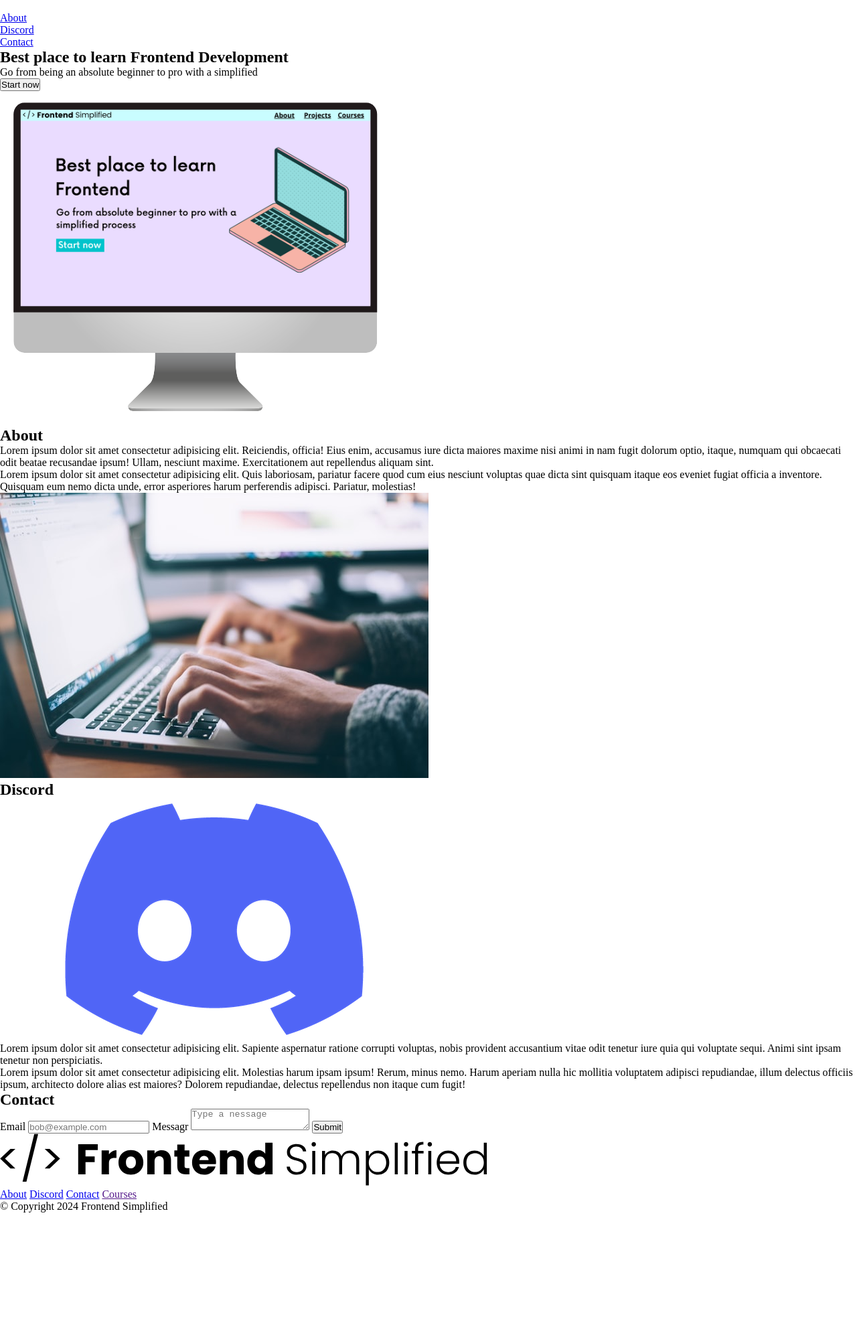
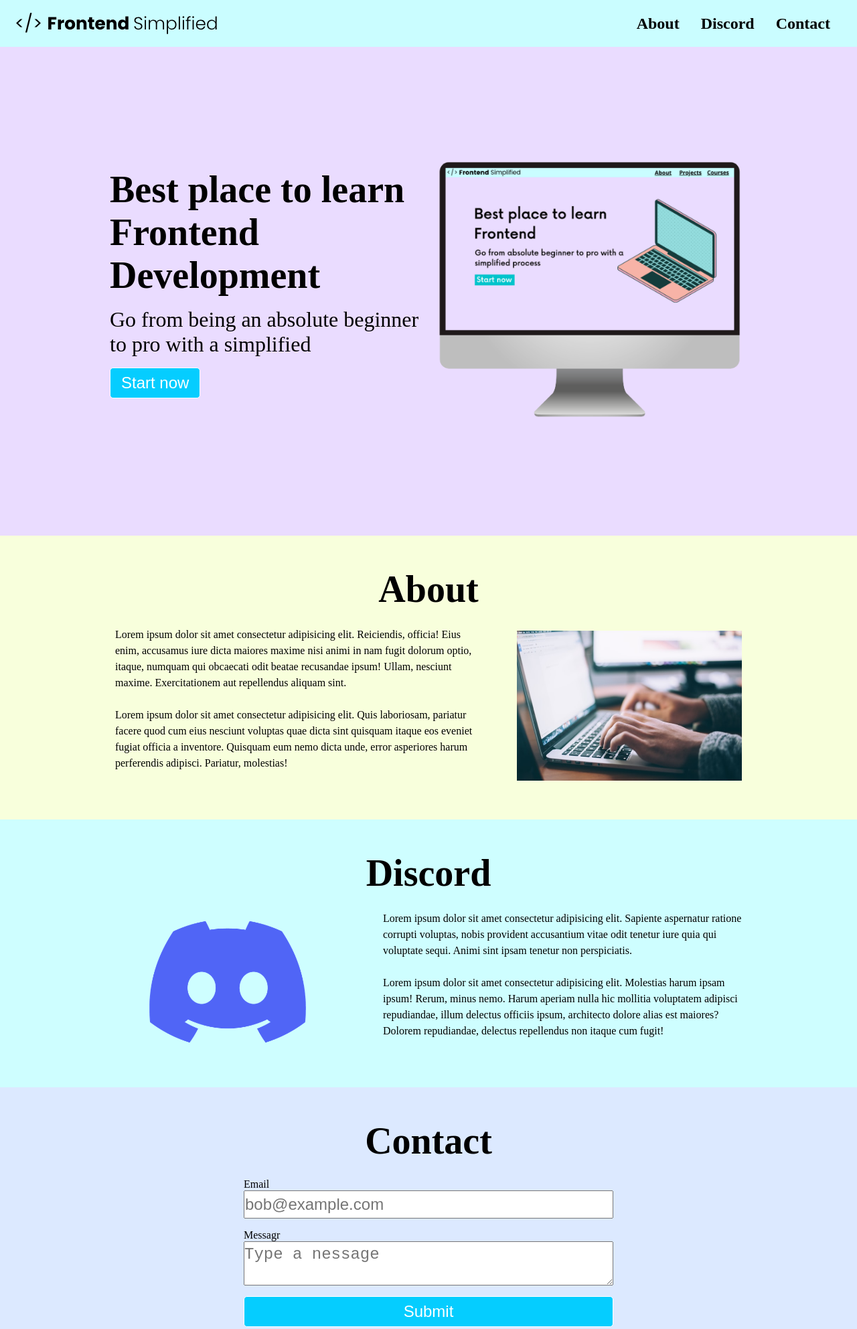
Before and after one commit to robertette/frontend-simplified, a plain HTML site: page index.html in a window 1280 px wide. Shown: the top 1985 px of the page at 67% size. Before the commit the page ends 1811 px from the top, so only its background shows below. Drawn offline with Linux system fonts and the light colour scheme.

Commit message:
resposiveness implemented

```diff
--- a/index.html
+++ b/index.html
@@ -7,79 +7,94 @@
     <title>Frontend Simplified</title>
   </head>
   <body>
-    <!-- header section -->
-    <section>
-      <nav>
-        <img src="" alt="" />
+    <nav class="nav">
+      <img class="logo" src="./asset/FES.svg" alt="Logo" />
       <ul>
         <li><a href="#about">About</a></li>
         <li><a href="#discord">Discord</a></li>
         <li><a href="#contact">Contact</a></li>
       </ul>
     </nav>
-      <header>
-        <div>
-          <h1>Best place to learn Frontend Development</h1>
-          <p>Go from being an absolute beginner to pro with a simplified</p>
-          <button>Start now</button>
+    <!-- header section -->
+    <section id="home">
+      <div class="row">
+        <header class="home">
+          <div class="home__description">
+            <h1 class="home__description--heading">
+              Best place to learn Frontend Development
+            </h1>
+            <p class="home__description--para">
+              Go from being an absolute beginner to pro with a simplified
+            </p>
+            <button class="home__description--button">Start now</button>
           </div>
-        <figure>
-          <img src="./asset/laptop.png" alt="" />
+          <figure class="home__image">
+            <img src="./asset/laptop.png" alt="Laptop Image" />
           </figure>
         </header>
+      </div>
     </section>
 
     <!-- main -->
     <main>
       <!-- about -->
       <section id="about">
+        <div class="row">
           <h2>About</h2>
-        <div>
-          <p>
-            Lorem ipsum dolor sit amet consectetur adipisicing elit. Reiciendis,
-            officia! Eius enim, accusamus iure dicta maiores maxime nisi animi
-            in nam fugit dolorum optio, itaque, numquam qui obcaecati odit
-            beatae recusandae ipsum! Ullam, nesciunt maxime. Exercitationem aut
-            repellendus aliquam sint.
+          <div class="section__description">
+            <div class="section__description--text">
+              <p class="section__description--para">
+                Lorem ipsum dolor sit amet consectetur adipisicing elit.
+                Reiciendis, officia! Eius enim, accusamus iure dicta maiores
+                maxime nisi animi in nam fugit dolorum optio, itaque, numquam
+                qui obcaecati odit beatae recusandae ipsum! Ullam, nesciunt
+                maxime. Exercitationem aut repellendus aliquam sint.
               </p>
-          <p>
+              <p class="section__description--para">
                 Lorem ipsum dolor sit amet consectetur adipisicing elit. Quis
                 laboriosam, pariatur facere quod cum eius nesciunt voluptas quae
-            dicta sint quisquam itaque eos eveniet fugiat officia a inventore.
-            Quisquam eum nemo dicta unde, error asperiores harum perferendis
-            adipisci. Pariatur, molestias!
+                dicta sint quisquam itaque eos eveniet fugiat officia a
+                inventore. Quisquam eum nemo dicta unde, error asperiores harum
+                perferendis adipisci. Pariatur, molestias!
               </p>
             </div>
-        <figure>
-          <img src="./asset/about.jpg" alt="" />
+            <figure class="img__wrapper">
+              <img src="./asset/about.jpg" alt="About Image" />
             </figure>
+          </div>
+        </div>
       </section>
 
       <!-- discord -->
       <section id="discord">
+        <div class="row">
           <h2>Discord</h2>
-        <figure>
-          <img src="./asset/discord.png" alt="" />
+          <div class="section__description reverse">
+            <figure class="img__wrapper">
+              <img src="./asset/discord.png" alt="Discord Logo" />
             </figure>
-        <div>
-          <p>
-            Lorem ipsum dolor sit amet consectetur adipisicing elit. Sapiente
-            aspernatur ratione corrupti voluptas, nobis provident accusantium
-            vitae odit tenetur iure quia qui voluptate sequi. Animi sint ipsam
-            tenetur non perspiciatis.
+            <div class="section__description--text">
+              <p class="section__description--para">
+                Lorem ipsum dolor sit amet consectetur adipisicing elit.
+                Sapiente aspernatur ratione corrupti voluptas, nobis provident
+                accusantium vitae odit tenetur iure quia qui voluptate sequi.
+                Animi sint ipsam tenetur non perspiciatis.
               </p>
-          <p>
-            Lorem ipsum dolor sit amet consectetur adipisicing elit. Molestias
-            harum ipsam ipsum! Rerum, minus nemo. Harum aperiam nulla hic
-            mollitia voluptatem adipisci repudiandae, illum delectus officiis
-            ipsum, architecto dolore alias est maiores? Dolorem repudiandae,
-            delectus repellendus non itaque cum fugit!
+              <p class="section__description--para">
+                Lorem ipsum dolor sit amet consectetur adipisicing elit.
+                Molestias harum ipsam ipsum! Rerum, minus nemo. Harum aperiam
+                nulla hic mollitia voluptatem adipisci repudiandae, illum
+                delectus officiis ipsum, architecto dolore alias est maiores?
+                Dolorem repudiandae, delectus repellendus non itaque cum fugit!
               </p>
+            </div>
+          </div>
         </div>
       </section>
 
       <!-- contact -->
       <section id="contact">
+        <div class="row">
           <h2>Contact</h2>
           <form action="">
             <label for="email">Email</label>
@@ -94,17 +109,18 @@
 
             <button type="submit">Submit</button>
           </form>
+        </div>
       </section>
     </main>
 
     <!-- footer -->
-    <footer>
-      <img src="./asset/FES.svg" alt="" />
-      <div>
-        <a href="#about">About</a>
-        <a href="#discord">Discord</a>
-        <a href="#contact">Contact</a>
-        <a href="">Courses</a>
+    <footer id="footer">
+      <img class="logo" src="./asset/FES.svg" alt="Frontend Simplified logo" />
+      <div class="footer__links">
+        <a class="footer__link" href="#about">About</a>
+        <a class="footer__link" href="#discord">Discord</a>
+        <a class="footer__link" href="#contact">Contact</a>
+        <a class="footer__link" href="">Courses</a>
       </div>
       <p>&copy; Copyright 2024 Frontend Simplified</p>
     </footer>
--- a/style.css
+++ b/style.css
@@ -1,3 +1,5 @@
+@import url('https://fonts.googleapis.com/css2?family=Montserrat:ital,wght@0,100..900;1,100..900&family=Roboto:ital,wght@0,100;0,300;0,400;0,500;0,700;0,900;1,100;1,300;1,400;1,500;1,700;1,900&display=swap');
+
 * {
     padding: 0;
     margin: 0;
@@ -7,3 +9,264 @@
 .box {
     border: 1px solid lightgray;
 }
+
+.row {
+    width: 100%;
+    max-width: 1000px;
+    margin: 0 auto;
+}
+
+#home {
+    display: flex;
+    flex-direction: column;
+    background-color: #eadcff;
+}
+
+.nav {
+    display: flex;
+    justify-content: space-between;
+    align-items: center;
+    height: 70px;
+    padding: 24px;
+    background-color: #cafdff;
+}
+
+.logo {
+    width: 100%;
+    max-width: 300px;
+}
+
+ul {
+    display: flex;
+}
+
+li {
+    list-style-type: none;
+    padding: 16px;
+}
+
+a {
+    color: #000;
+    font-size: 24px;
+    font-weight: bold;
+    text-decoration: none;
+}
+
+.home {
+    display: flex;
+    justify-content: center;
+    align-items: center;
+    height: calc(100vh - 70px);
+    padding: 24px;
+}
+
+.home__description {
+    width: 50%;
+    margin-bottom: 24px;
+}
+
+.home__image {
+    width: 50%;
+}
+
+h1 {
+    font-size: 56px;
+}
+
+.home__description--para {
+    font-size: 32px;
+    margin: 16px 0;
+}
+
+button {
+    background-color: #05cdff;
+    color: white;
+    border: 1px solid white;
+    border-radius: 5px;
+    padding: 8px 16px;
+    font-size: 24px;
+    cursor: pointer;
+}
+
+/*
+.row {
+  width: 100%;
+  max-width: 1300px;
+  display: flex;
+  justify-content: center;
+  align-items: center;
+}
+*/
+
+#about,
+#discord,
+#contact,
+#footer {
+    padding: 48px 0;
+}
+
+/* about section */
+#about {
+    background-color: #f8ffdc;
+}
+
+h2 {
+    font-size: 56px;
+    text-align: center;
+    margin-bottom: 24px;
+}
+
+.section__description {
+    display: flex;
+    justify-content: center;
+    align-items: center;
+}
+
+.section__description--text,
+.img__wrapper {
+    padding: 0 32px;
+}
+
+.section__description--text {
+    width: 60%;
+}
+
+.section__description--para {
+    font-size: 16px;
+    line-height: 1.5;
+    margin-bottom: 24px;
+}
+
+.img__wrapper {
+    width: 40%;
+}
+
+img {
+    width: 100%;
+}
+
+/* discord section */
+#discord {
+    background-color: #cefeff;
+}
+
+/* contact section */
+#contact {
+    display: flex;
+    flex-direction: column;
+    align-items: center;
+    background-color: #dce9ff;
+}
+
+form {
+    display: flex;
+    flex-direction: column;
+    width: 100%;
+    max-width: 600px;
+    margin: 0 auto;
+    padding: 0 24px;
+}
+
+input,
+textarea {
+    padding: 5px 0;
+    font-size: 24px;
+    margin-bottom: 16px;
+}
+
+/* footer */
+footer {
+    display: flex;
+    flex-direction: column;
+    align-items: center;
+    background-color: #aaf5ff;
+}
+
+/*
+.footer__logo {
+    max-width: 250px;
+}
+*/
+
+.footer__links {
+    margin: 8px 0;
+}
+
+.footer__link {
+    padding: 5px;
+    margin: 0 5px;
+}
+
+/* small, large smart phones, tablets */
+@media (max-width: 728px) {
+
+    #about,
+    #discord,
+    #contact,
+    #footer {
+        padding: 24px 0;
+    }
+
+    ul {
+        display: none;
+    }
+
+    .home {
+        flex-direction: column;
+    }
+
+    h1 {
+        font-size: 40px;
+    }
+
+    h2 {
+        font-size: 32px;
+        margin-bottom: 8px;
+    }
+
+    .home__description {
+        display: flex;
+        flex-direction: column;
+        align-items: center;
+    }
+
+    .home__description--heading,
+    .home__description--para {
+        text-align: center;
+    }
+
+    .home__description--para {
+        font-size: 16px;
+        margin: 8px 0;
+    }
+
+    .section__description {
+        flex-direction: column;
+    }
+
+    .section__description--text {
+        width: 100%;
+    }
+
+    .img__wrapper {
+        width: 100%;
+    }
+
+    .reverse {
+        flex-direction: column-reverse;
+    }
+
+    footer {
+        padding: 48px 24px;
+    }
+
+    .logo {
+        max-width: 250px;
+    }
+
+    .footer__link {
+        padding: 3px;
+        margin: 0 3px;
+        font-size: 16px;
+    }
+}
```
Lines whose indentation alone changed are shown as unchanged.
